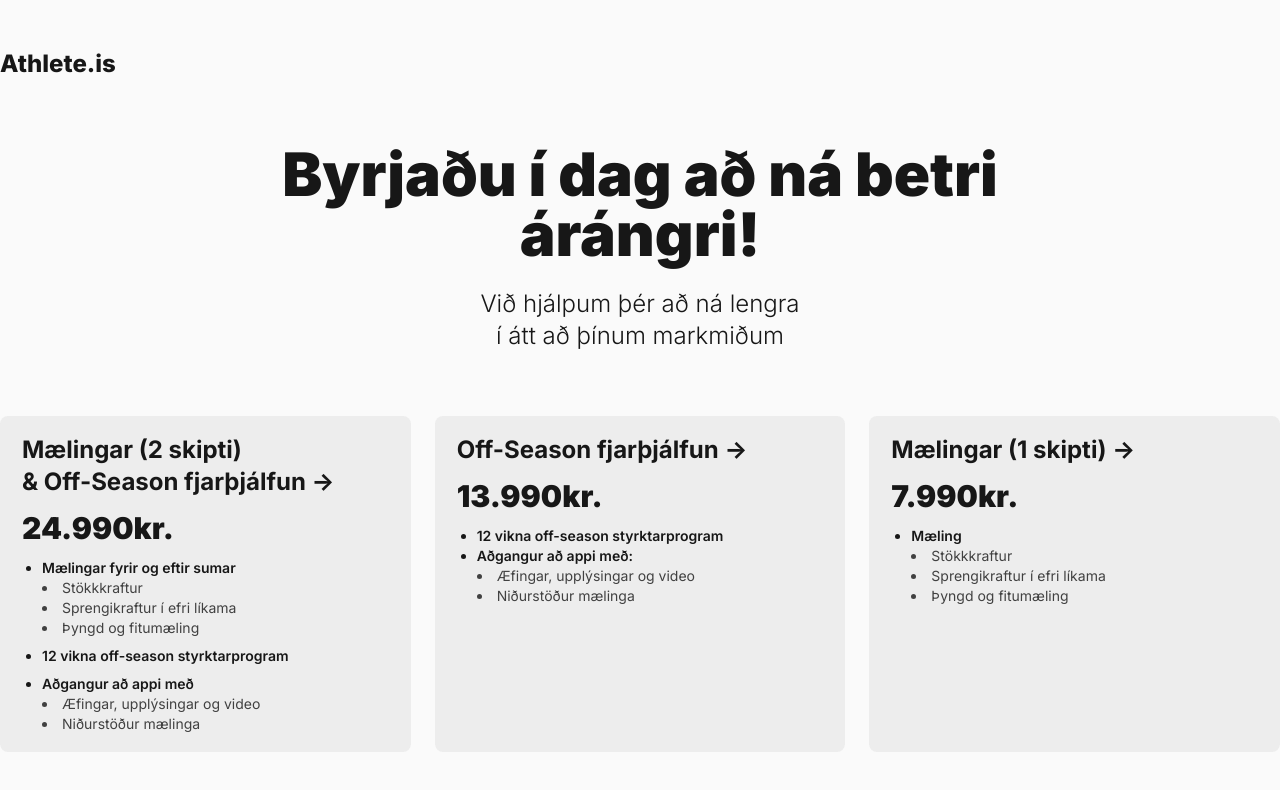
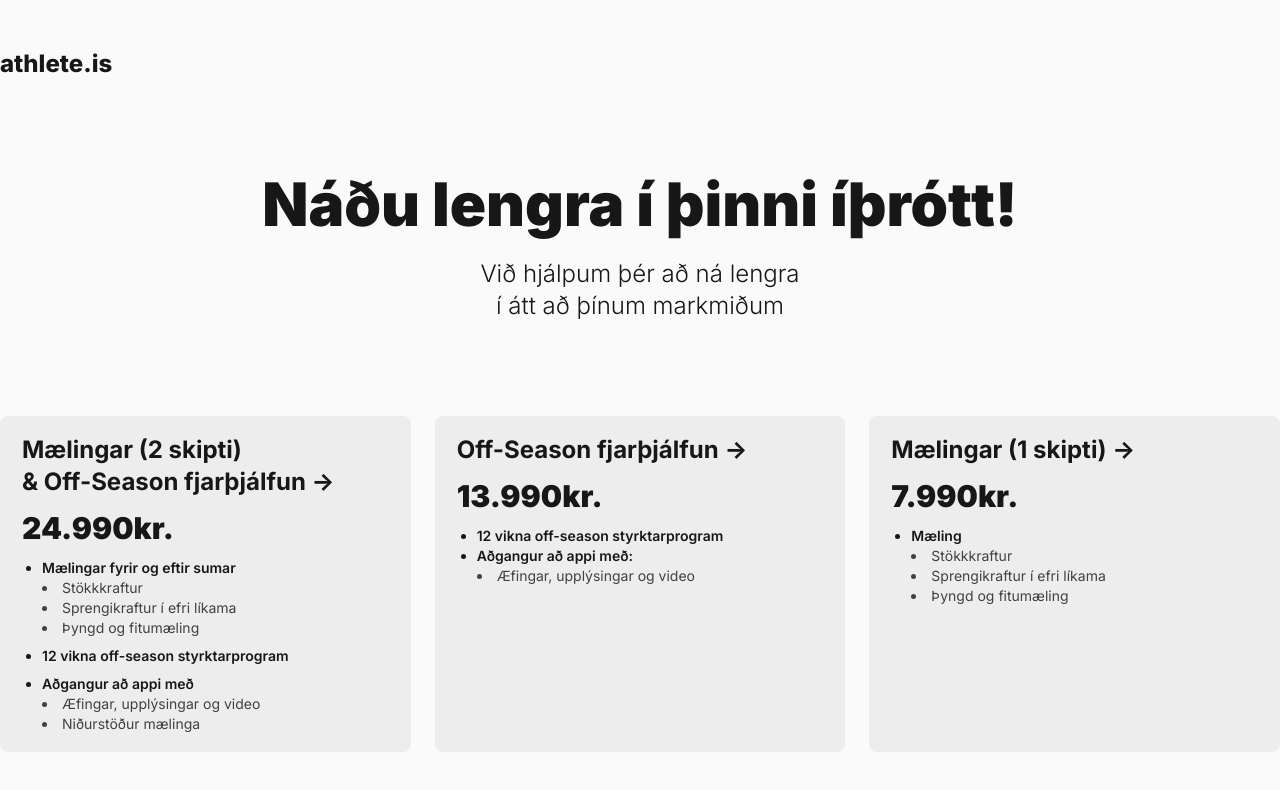
Before and after one commit to Hjortur17/athlete.is, a Next.js app: page / in a window 1280 px wide. Shown: the top 790 px of the page. Built offline with nearby package versions, Linux system fonts and the light colour scheme.

Commit message:
Small changes

```diff
--- a/src/pages/index.tsx
+++ b/src/pages/index.tsx
@@ -8,11 +8,11 @@ export default function Home() {
       className={`flex min-h-screen flex-col items-center text-neutral-900 px-6 xl:px-0 justify-between ${inter.className} bg-neutral-50`}
     >
       <div className="w-full max-w-screen-xl mx-auto pt-12">
-        <h1 className="text-xl xl:text-2xl 2xl:text-3xl font-extrabold">Athlete.is</h1>
+        <h1 className="text-xl xl:text-2xl 2xl:text-3xl font-extrabold">athlete.is</h1>
       </div>
 
       <div className="relative max-w-3xl mx-auto text-center space-y-6 my-12 md:my-24 xl:my-0">
-        <h2 className='text-5xl xl:text-6xl 2xl:text-7xl font-black'>Byrjaðu í dag að ná betri árángri!</h2>
+        <h2 className='text-5xl xl:text-6xl 2xl:text-7xl font-black'>Náðu lengra í þinni íþrótt!</h2>
         <p className='text-2xl 2xl:text-3xl font-light'>Við hjálpum þér að ná lengra <br /> í átt að þínum markmiðum</p>
       </div>
 
@@ -68,7 +68,6 @@ export default function Home() {
             <li className='font-semibold'>Aðgangur að appi með:</li>
             <ul className='list-disc list-inside opacity-80'>
               <li>Æfingar, upplýsingar og video</li>
-              <li>Niðurstöður mælinga</li>
             </ul>
           </ul>
         </a>
```
